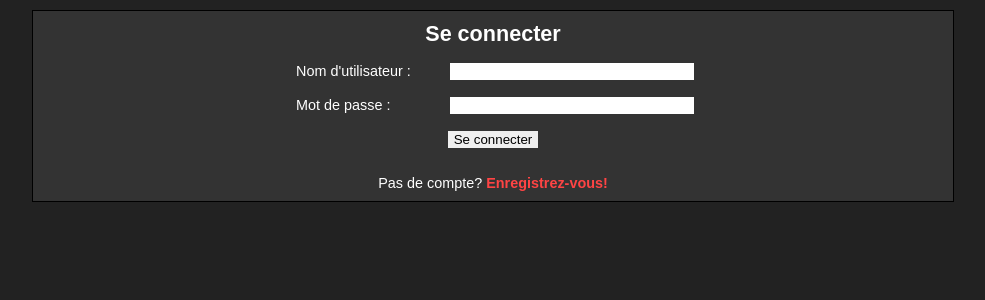
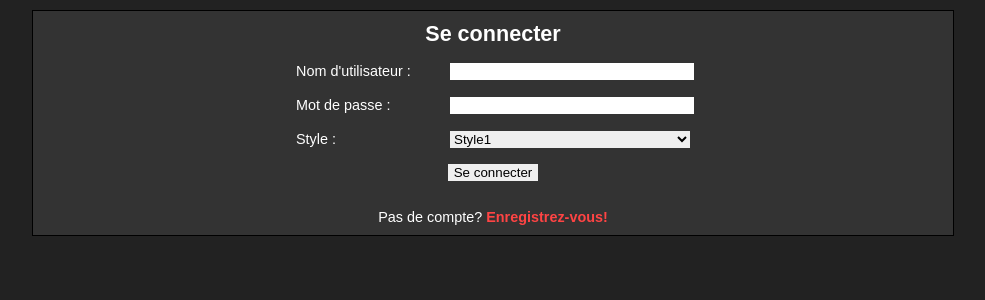
Before and after one commit to folkrav/B63-ChatClient, a PHP site: page /login in a window 1280 px wide. Shown: the part 48-348 px from the top of the page, without its empty margins (147-1132 px from the left). Run offline with PHP 8.4, Linux system fonts and the light colour scheme; some libraries are stand-ins or nearby versions.

Commit message:
Dynamic style switching

```diff
--- a/action/CommonAction.php
+++ b/action/CommonAction.php
@@ -50,6 +50,13 @@
 				exit;
 			}
 
+			if (empty($_SESSION["style"])) {
+				$_SESSION["style"] = "style1";
+			}
+			if (!empty($_GET["style"])) {
+				$_SESSION["style"] = $_GET["style"];
+			}
+
 			$this->executeAction();
 		}
 
@@ -66,5 +73,9 @@
 			return $username;
 		}
 
+		public function getStyle() {
+			return $_SESSION["style"];
+		}
+
 		protected abstract function executeAction();
 	}
--- a/css/global.css
+++ b/css/style1.css
@@ -61,7 +61,8 @@ form {
 .form-input {
     width:240px;
 }
-.form-input input {
+.form-input input,
+.form-input select {
     width: 100%;
 }
 .form-line {margin: 5px 0; height: 2em;}
--- /dev/null
+++ b/js/login.js
@@ -0,0 +1,10 @@
+window.onload = function () {
+    if (sessionStorage.getItem("style")) {
+        $("#styleDropdown").val(sessionStorage.getItem("style"));
+    }
+
+    $("#styleDropdown").change(function() {
+        sessionStorage.setItem("style", $("#styleDropdown").val());
+        window.location.href = "login?style=" + $("#styleDropdown").val();
+    });
+}
--- a/login.php
+++ b/login.php
@@ -5,7 +5,7 @@
 
 	require_once("partial/header.php");
 ?>
-
+<script src="js/login.js"></script>
 <div id="contents">
 	<h2>Se connecter</h2>
 	<?php
@@ -28,6 +28,16 @@
 			<div class="form-input"><input type="password" name="password" id="password"></div>
 		</div>
 		<div class="form-line">
+			<div class="form-label">Style :</div>
+			<div class="form-input">
+				<select id="styleDropdown">
+					<option value="style1">Style1</option>
+					<option value="style2">Style2</option>
+					<option value="style3">Style3</option>
+				</select>
+			</div>
+		</div>
+		<div class="form-line">
 			<button type="submit">Se connecter</button>
 		</div>
 	</form>
--- a/partial/header.php
+++ b/partial/header.php
@@ -2,9 +2,10 @@
 <html lang="fr">
 <head>
 	<meta charset="utf-8">
-	<link rel="stylesheet" href="css/global.css">
 	<title>apps-de-cours chat client</title>
 	<script src="https://ajax.googleapis.com/ajax/libs/jquery/3.1.1/jquery.min.js"></script>
+	<link rel="stylesheet" href="css/<?= $action->getStyle() ?>.css">
+	<!-- <script src="js/style1.js" id="styleJS"></script> -->
 </head>
 <body>
 	<nav>
```
Also changed, not shown: css/style2.css (added), css/style3.css (added), js/chat.js (line endings or trailing spaces).
